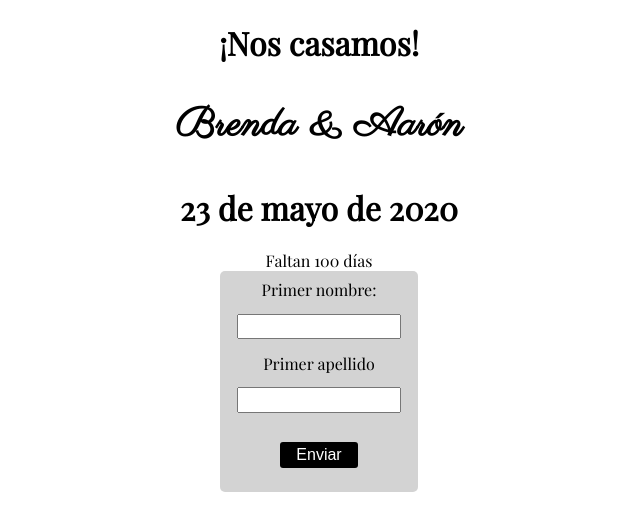
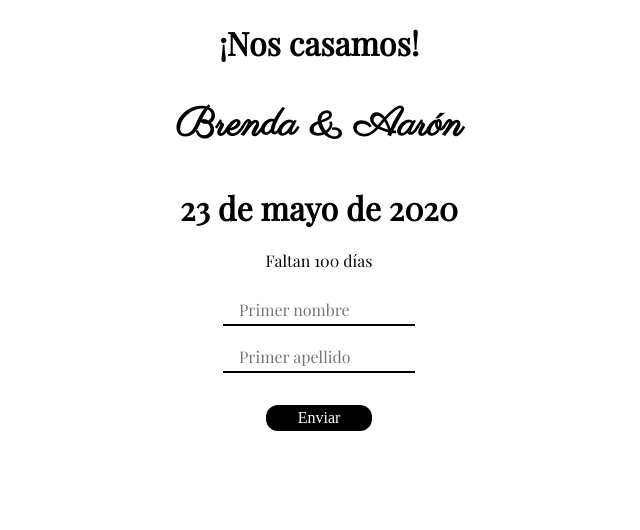
Before and after one commit to nayelyrodarte/Wedding-Rsvp, a React (Create React App) app: page / in a window 1280 px wide. Shown: the top 530 px of the page, without its empty margins (321-961 px from the left). Built offline with nearby package versions, Linux system fonts and the light colour scheme.

Commit message:
Changed input style

```diff
--- a/src/Form.js
+++ b/src/Form.js
@@ -2,30 +2,42 @@ import React from 'react';
 import styled from 'styled-components';
 
 const Button = styled.button`
+  font-size: inherit;
   color: white;
   background: black;
+  font-family: 'inherit';
   font-size: 1em;
   margin: 1em;
-  padding: 0.25em 1em;
+  padding: 0.25em 2em;
   border: none;
-  border-radius: 3px;
-  justify-self: center;
+  border-radius: 12px;
+  outline: none;
+
+  &:hover {
+    background: lightgray;
+  }
 `;
 
 const RSVP = styled.form`
   display: inline-block;
-  background-color: lightgray;
+  background-color: transparent;
   text-align: center;
   padding: 0.5em 0.2em;
   border-radius: 5px;
 `;
 
 const Input = styled.input`
+  font-size: inherit;
+  font-family: inherit;
+  border: none;
+  border-bottom: 2px solid black;
+  background-color: transparent;
   display: grid;
   padding: 0.25em 1em;
   width: 10em;
   justify-self: center;
   margin: 1em;
+  outline: none;
 `;
 
 class Form extends React.Component {
@@ -52,17 +64,18 @@ class Form extends React.Component {
   render() {
     return (
       <RSVP>
-        {'Primer nombre:'}
         <Input
           type='text'
           name='name'
+          placeholder='Primer nombre'
           value={this.state.name}
           onChange={this.changeHandler}
+          required
         />
-        {'Primer apellido'}
         <Input
           type='text'
           name='lastName'
+          placeholder='Primer apellido'
           value={this.state.lastName}
           onChange={this.changeHandler}
         />
```
